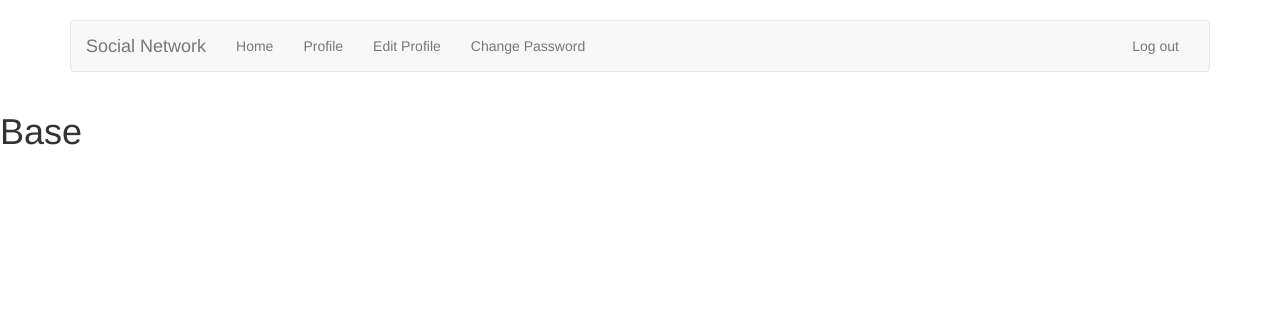
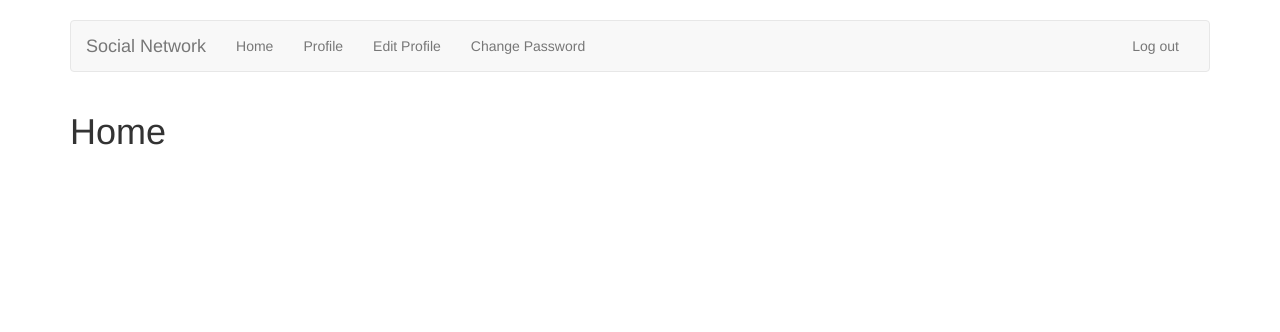
Before and after one commit to maxg203/Django-Tutorials, a Django app: page /home/ in a window 1280 px wide. Shown: the top 332 px of the page. Run offline with Django 3.2, Linux system fonts and the light colour scheme; the visitor is signed in with stand-in values (Sample User, id 1); some libraries are stand-ins or nearby versions.

Commit message:
Updated home page

```diff
--- a/home/templates/home/home.html
+++ b/home/templates/home/home.html
@@ -1,3 +1,7 @@
 {% extends 'base.html' %}
 
-<h1>It works!</h1>
+{% block body %}
+<div class="container">
+    <h1>Home</h1>
+</div>
+{% endblock %}
```
